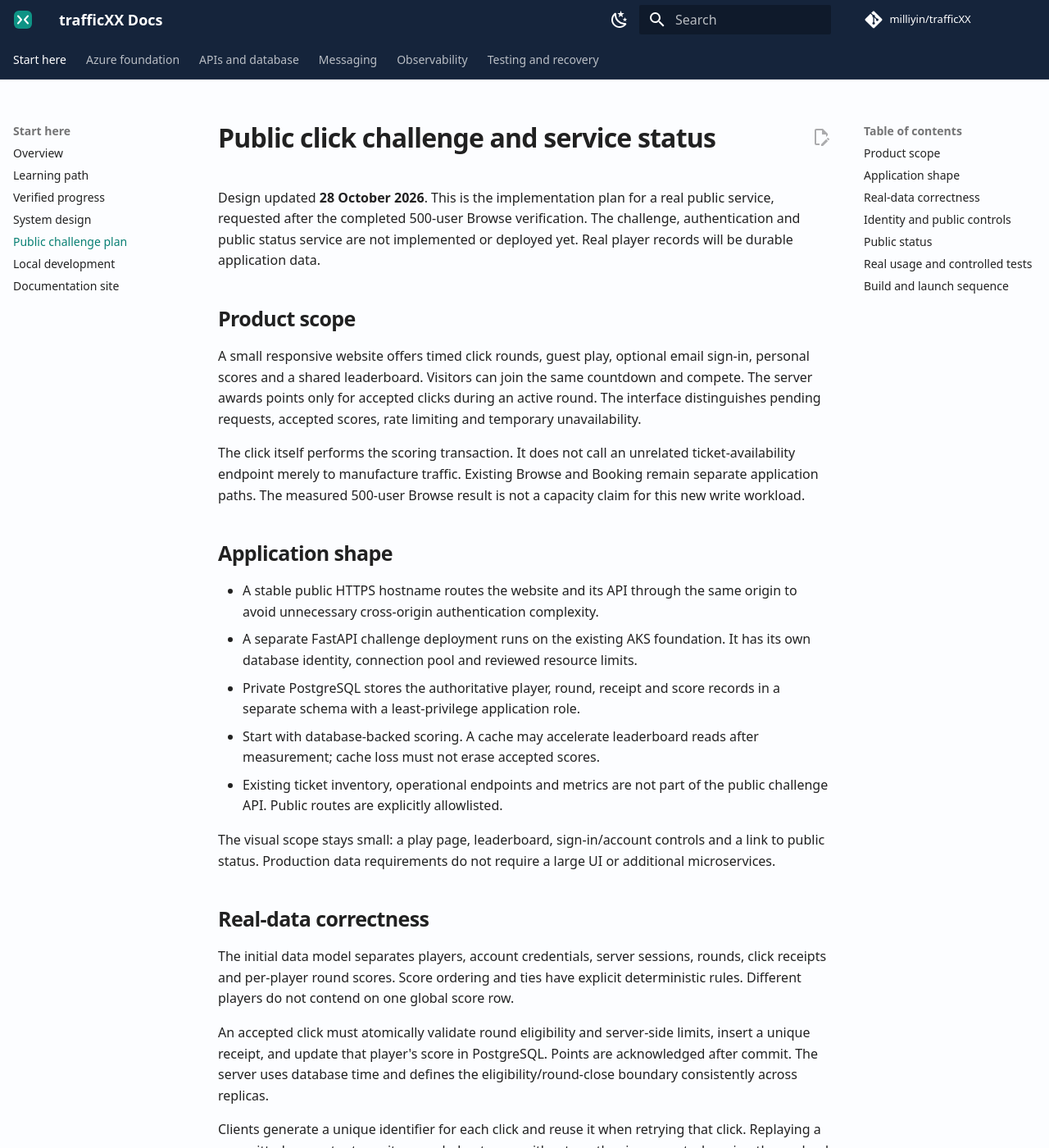
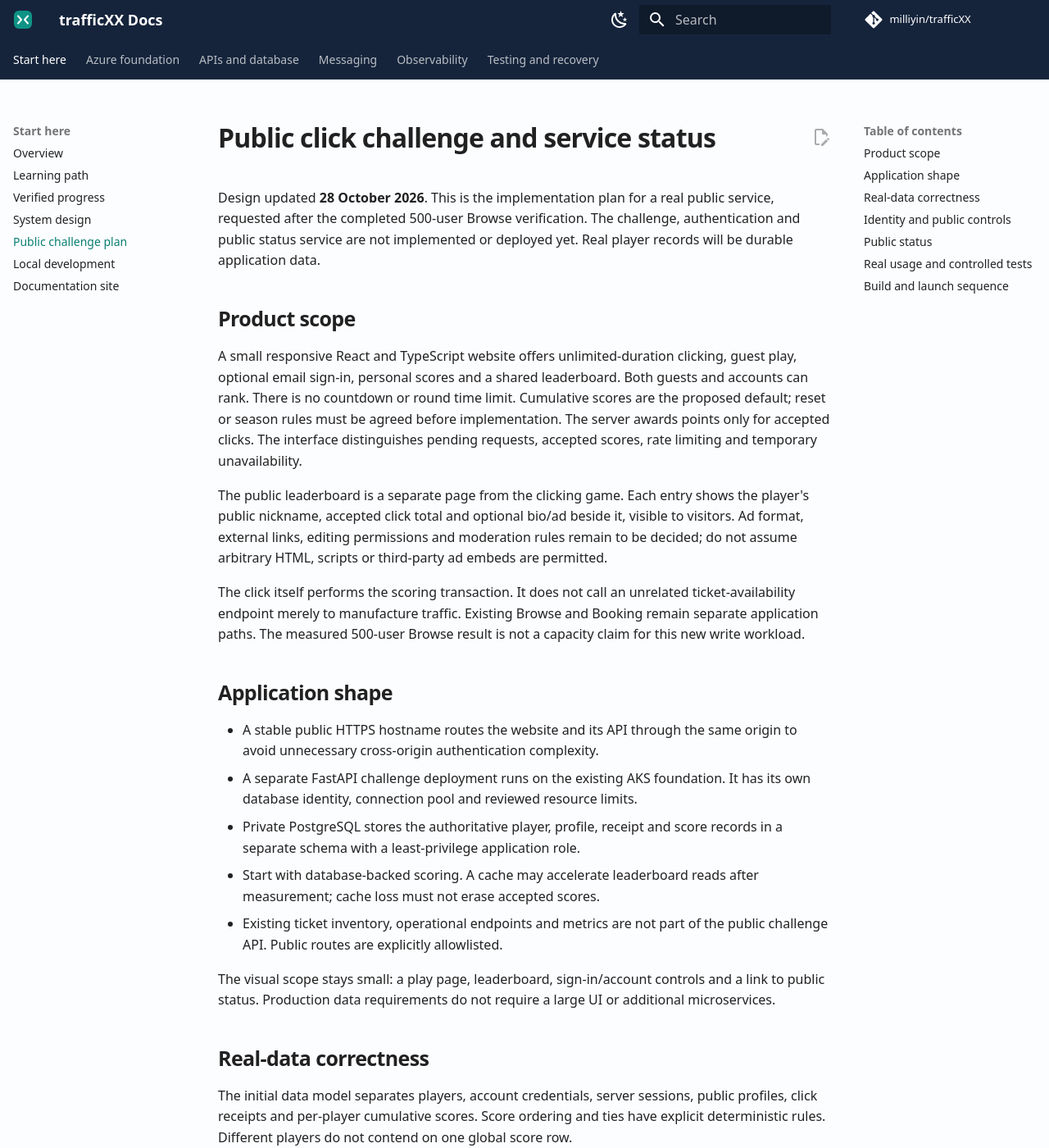
Before and after one commit to milliyin/trafficXX, an MkDocs documentation site: the page built from docs/public-click-challenge.md, in a window 1280 px wide and 1400 px high. Shown: the whole window at 82% size. Built offline with MkDocs 1.6.1 and Material for MkDocs 9.7.7, drawn with Linux system fonts in a browser that asks for light colours; comment, search, counter and statistics services are not loaded; some of the changed text lies outside the part shown.

Commit message:
docs: define unlimited clicking and public player promotions

```diff
--- a/docs/public-click-challenge.md
+++ b/docs/public-click-challenge.md
@@ -7,11 +7,19 @@ or deployed yet. Real player records will be durable application data.
 
 ## Product scope
 
-A small responsive website offers timed click rounds, guest play, optional
-email sign-in, personal scores and a shared leaderboard. Visitors can join
-the same countdown and compete. The server awards points only for accepted
-clicks during an active round. The interface distinguishes pending requests,
-accepted scores, rate limiting and temporary unavailability.
+A small responsive React and TypeScript website offers unlimited-duration
+clicking, guest play, optional email sign-in, personal scores and a shared
+leaderboard. Both guests and accounts can rank. There is no countdown or round
+time limit. Cumulative scores are the proposed default; reset or season rules
+must be agreed before implementation. The server awards points only for
+accepted clicks. The interface distinguishes pending requests, accepted
+scores, rate limiting and temporary unavailability.
+
+The public leaderboard is a separate page from the clicking game. Each entry
+shows the player's public nickname, accepted click total and optional bio/ad
+beside it, visible to visitors. Ad format, external links, editing permissions
+and moderation rules remain to be decided; do not assume arbitrary HTML,
+scripts or third-party ad embeds are permitted.
 
 The click itself performs the scoring transaction. It does not call an
 unrelated ticket-availability endpoint merely to manufacture traffic. Existing
@@ -24,7 +32,7 @@ Browse result is not a capacity claim for this new write workload.
   same origin to avoid unnecessary cross-origin authentication complexity.
 - A separate FastAPI challenge deployment runs on the existing AKS foundation.
   It has its own database identity, connection pool and reviewed resource limits.
-- Private PostgreSQL stores the authoritative player, round, receipt and score
+- Private PostgreSQL stores the authoritative player, profile, receipt and score
   records in a separate schema with a least-privilege application role.
 - Start with database-backed scoring. A cache may accelerate leaderboard
   reads after measurement; cache loss must not erase accepted scores.
@@ -38,20 +46,20 @@ large UI or additional microservices.
 ## Real-data correctness
 
 The initial data model separates players, account credentials, server sessions,
-rounds, click receipts and per-player round scores. Score ordering and ties
+public profiles, click receipts and per-player cumulative scores. Score ordering and ties
 have explicit deterministic rules. Different players do not contend on one
 global score row.
 
-An accepted click must atomically validate round eligibility and server-side
+An accepted click must atomically validate player eligibility and server-side
 limits, insert a unique receipt, and update that player's score in PostgreSQL.
 Points are acknowledged after commit. The server uses database time and
-defines the eligibility/round-close boundary consistently across replicas.
+enforces eligibility and operator pause behavior consistently across replicas.
 
 Clients generate a unique identifier for each click and reuse it when retrying
 that click. Replaying a committed request returns its recorded outcome without
 another increment; changing the payload under the same identifier is rejected.
 A connection failure after commit must be recoverable by the same identifier.
-The browser never supplies a trusted score, player identity or round deadline.
+The browser never supplies a trusted score or player identity.
 
 Restarting or replacing an API pod must preserve accepted scores. Schema
 migrations are versioned; backups and an actual restore rehearsal are required
@@ -86,12 +94,14 @@ an atomic merge rule; clients cannot claim an arbitrary guest or account ID.
 The UI labels guest and signed-in identities clearly. Sign-in alone is not
 proof that traffic is human.
 
-Round management, pause controls and incident publishing require operator
+Game management, pause controls and incident publishing require operator
 authorization. Public users cannot start arbitrary generators, submit target
-URLs or change request budgets. Round deadlines, per-player limits and a
+URLs or change request budgets. Per-player request limits and a
 global admission budget bound public traffic. Scores advance only on server
 acceptance, and overload responses remain visible rather than becoming fake
-successful clicks. Public display names are validated and escaped.
+successful clicks. Public display names and bio/ad content are validated and
+escaped. Any allowed destination link is a player promotion, not a URL the
+server fetches or load-tests.
 
 Only necessary profile information is stored. Logging excludes passphrases,
 tokens, cookies and credentials in request bodies or headers. Account deletion, guest cleanup
@@ -110,7 +120,7 @@ earlier uptime. Show the last check time and report missing/stale evidence as
 unknown. Availability percentages describe their actual probe coverage.
 
 Initial components are the website, click API, login and leaderboard. A
-functional canary uses a dedicated synthetic identity and round, rather than
+functional canary uses a dedicated synthetic identity excluded from rankings, rather than
 adding fake scores to real leaderboards. Authenticated internal health signals
 can enrich component status through a sanitized public snapshot; private
 Grafana, Prometheus, database addresses and operational details are not exposed.
@@ -119,7 +129,7 @@ Operator alerts are a separate delivery path and must be configured and tested.
 ## Real usage and controlled tests
 
 Real-player records are never reset to clean up a load test. Automated runs use
-explicit synthetic identities and rounds excluded from public rankings, with
+explicit synthetic identities excluded from public rankings, with
 separate metrics labels and cleanup rules. Recovery tests use those records
 while checking that real records remain intact.
 
@@ -133,8 +143,8 @@ of a user count or latency guarantee.
 
 | Stage | Concrete outcome |
 | --- | --- |
-| 1. Durable scoring | Schema, transactional receipts/scores, guest sessions and integration checks for duplicates, concurrency, round close and restart survival. |
-| 2. Player experience | Responsive play page, shared countdown, server-confirmed score, leaderboard and clear overload/retry behavior. |
+| 1. Durable scoring | Schema, transactional receipts/scores, guest sessions and integration checks for duplicates, concurrency, operator pause and restart survival. |
+| 2. Player experience | React/TypeScript, separate unlimited-duration game and public leaderboard pages, server-confirmed scores, profile bio/ads and clear overload/retry behavior. |
 | 3. Sign-in | Email and generated memorable passphrases, one-time credential display, no recovery, guest linking, session lifecycle, ownership checks and protected operator actions. |
 | 4. Public release | Reviewed HTTPS gateway, scoped database identity, shared rate limits, backups/restore evidence and a small real-user launch. |
 | 5. Status and operation | Independent probes/history, public status and incident page, tested operator notifications. |
```
Also changed, not shown: memeory.md (+5 -0 lines).
